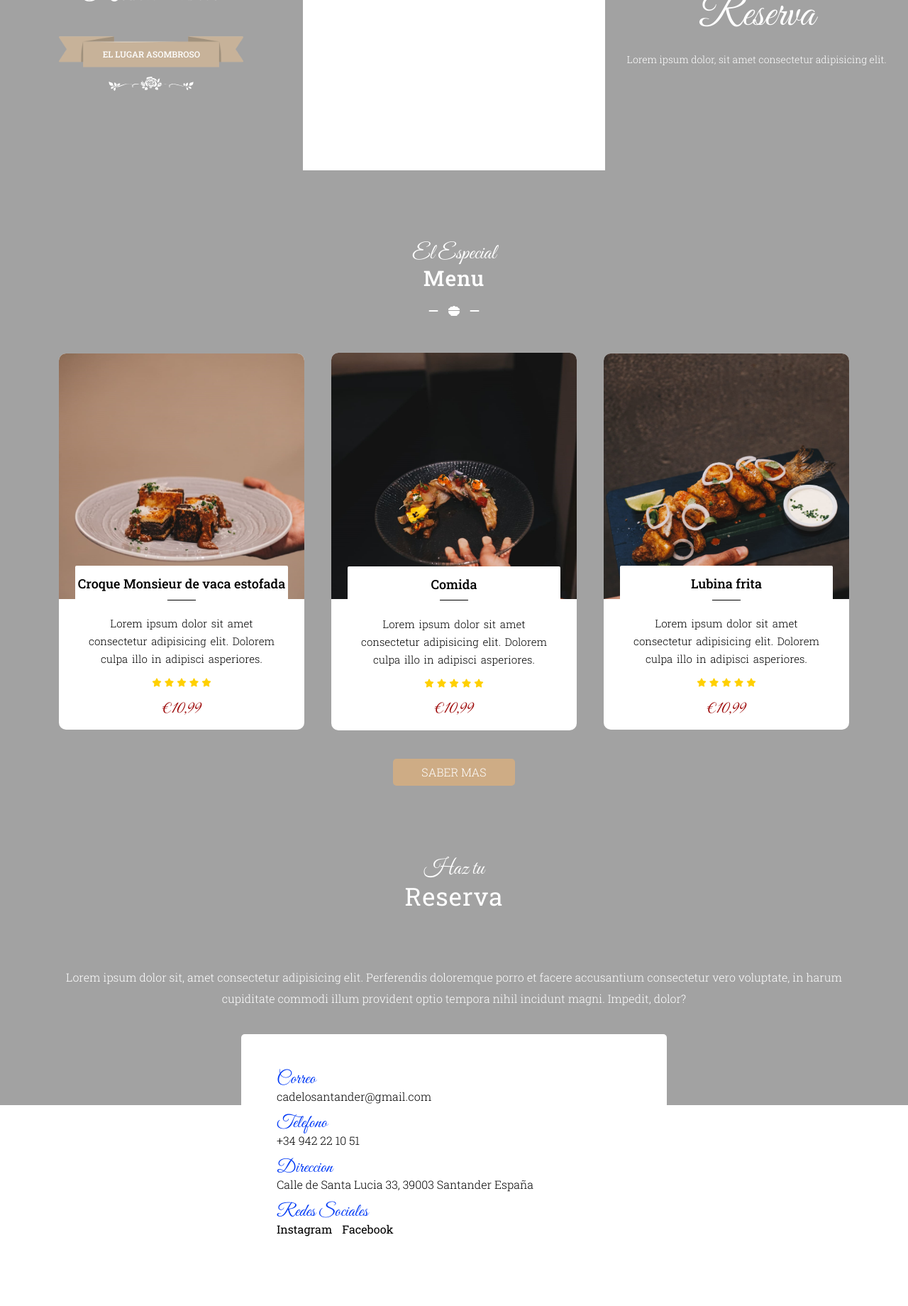
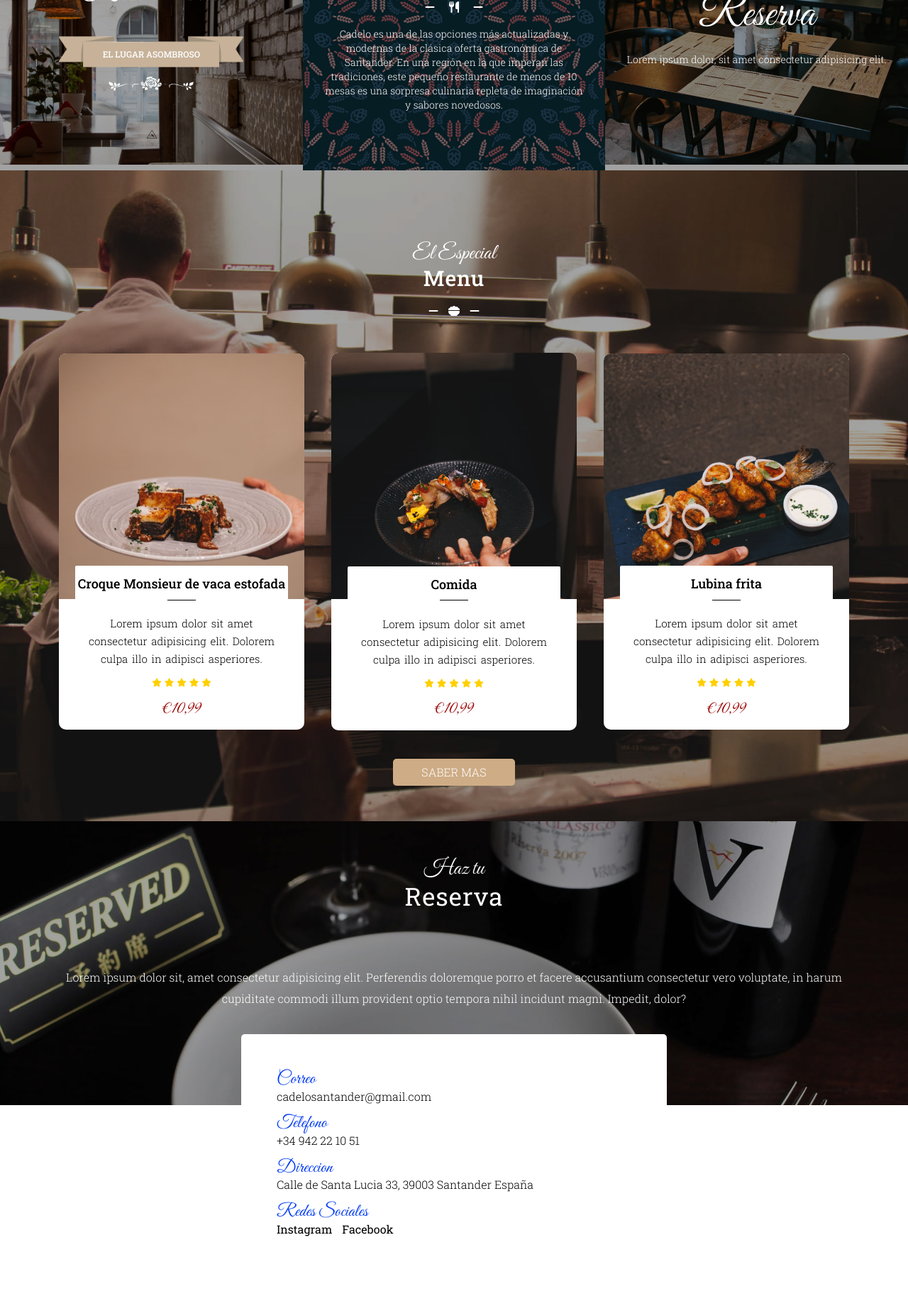
Before and after one commit to UslarR/restaurant, a plain HTML site: page index.html in a window 1280 px wide. Shown: the part 960-2800 px from the top of the page at 71% size. Drawn offline with nearby package versions, Linux system fonts and the light colour scheme; grey boxes are pictures that could not be loaded.

Commit message:
Edit bg img

```diff
--- a/css/estilo.css
+++ b/css/estilo.css
@@ -14,7 +14,7 @@
 }
 
 header {
-    background: url(/restaurant1/img/portada.jpg);
+    background: url(../img/portada.jpg);
     background-repeat: no-repeat;
     background-position: center;
     background-size: 100%;
@@ -155,7 +155,7 @@ main .info .description {
 /* Articulo 1 */
 
 main .article-img {
-    background: url(/restaurant1/img/article1.jpg);
+    background: url(../img/article1.jpg);
     background-size: 160%;
     background-position: center;
     background-repeat: no-repeat;
@@ -217,7 +217,7 @@ main .article-img .border {
 /* Articulo 2 */
 
 main .article-about {
-    background: url(/restaurant1/img/wheat.png);
+    background: url(../img/wheat.png);
     background-position: center;
     background-size: 100%;
 }
@@ -264,7 +264,7 @@ main .article-about p {
 /* Articulo 3 */
 
 main .article-booking {
-    background: url(/restaurant1/img/article3.jpg);
+    background: url(../img/article3.jpg);
     background-repeat: no-repeat;
     background-position: center;
     background-size: 160%;
@@ -300,7 +300,7 @@ main .article-booking p {
 /* Titulo */
 
 main .food {
-    background: url(/restaurant1/img/bg_plato.jpg);
+    background: url(../img/bg_plato.jpg);
     background-repeat: no-repeat;
     background-position: center;
     background-size: 130%;
@@ -449,7 +449,7 @@ main .reserve {
 }
 
 main .banner-reserve {
-    background: url(/restaurant1/img/reserve.jpg);
+    background: url(../img/reserve.jpg);
     background-repeat: no-repeat;
     background-size: 100%;
     height: 400px;
@@ -538,7 +538,7 @@ main .map {
 /* Pie de pagina */
 
 footer {
-    background: url(/restaurant1/img/wheat.png);
+    background: url(../img/wheat.png);
     background-position: center;
     display: flex;
     flex-direction: column;
```
